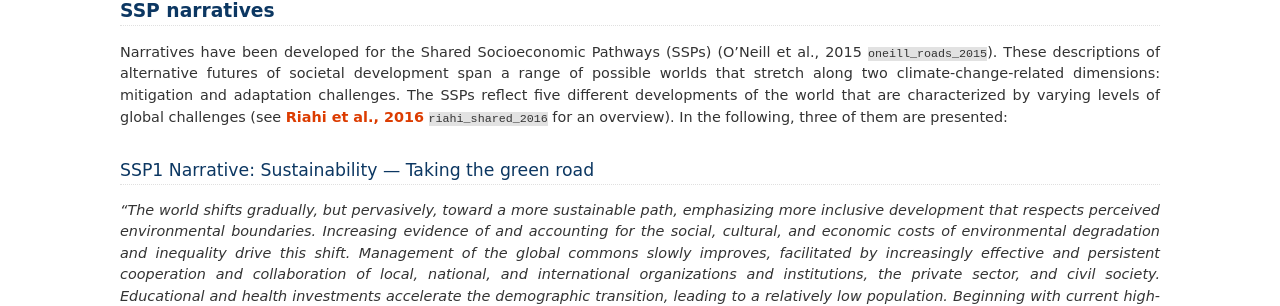
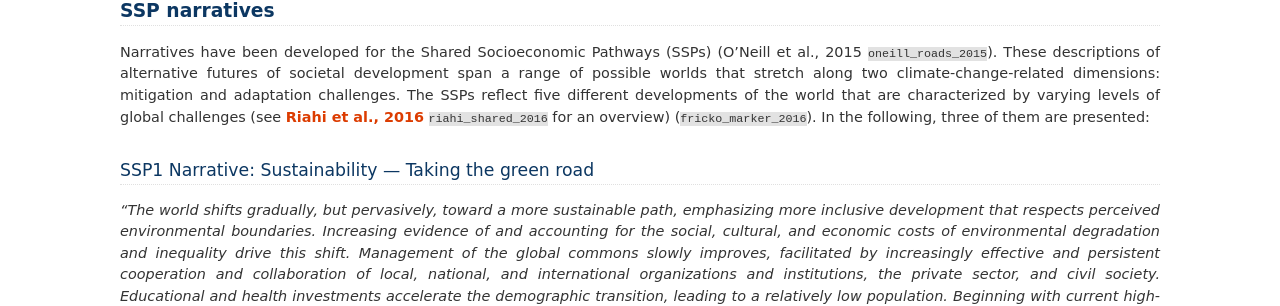
Before and after one commit to iiasa/message_doc, a Sphinx documentation site: the page built from source/message_globiom/socio_econ/narratives.rst, in a window 1280 px wide. Shown: the part 137-443 px from the top of the page. Built offline with Sphinx 7.4.7, drawn with Linux system fonts in a browser that asks for light colours; pages that are not in the unit, such as notebooks, are missing from menus; cross-references to code outside the pages are shown as plain code.

Commit message:
Update narratives.rst

```diff
--- a/source/message_globiom/socio_econ/narratives.rst
+++ b/source/message_globiom/socio_econ/narratives.rst
@@ -1,6 +1,6 @@
 SSP narratives
 ===============
-Narratives have been developed for the Shared Socioeconomic Pathways (SSPs) (O’Neill et al., 2015 :cite:`oneill_roads_2015`). These descriptions of alternative futures of societal development span a range of possible worlds that stretch along two climate-change-related dimensions: mitigation and adaptation challenges. The SSPs reflect five different developments of the world that are characterized by varying levels of global challenges (see `Riahi et al., 2016 <http://pure.iiasa.ac.at/13280/>`_ :cite:`riahi_shared_2016` for an overview). In the following, three of them are presented:
+Narratives have been developed for the Shared Socioeconomic Pathways (SSPs) (O’Neill et al., 2015 :cite:`oneill_roads_2015`). These descriptions of alternative futures of societal development span a range of possible worlds that stretch along two climate-change-related dimensions: mitigation and adaptation challenges. The SSPs reflect five different developments of the world that are characterized by varying levels of global challenges (see `Riahi et al., 2016 <http://pure.iiasa.ac.at/13280/>`_  :cite:`riahi_shared_2016` for an overview) (:cite:`fricko_marker_2016`). In the following, three of them are presented:
 
 SSP1 Narrative: Sustainability — Taking the green road
 ----------------------------------------------------
```
